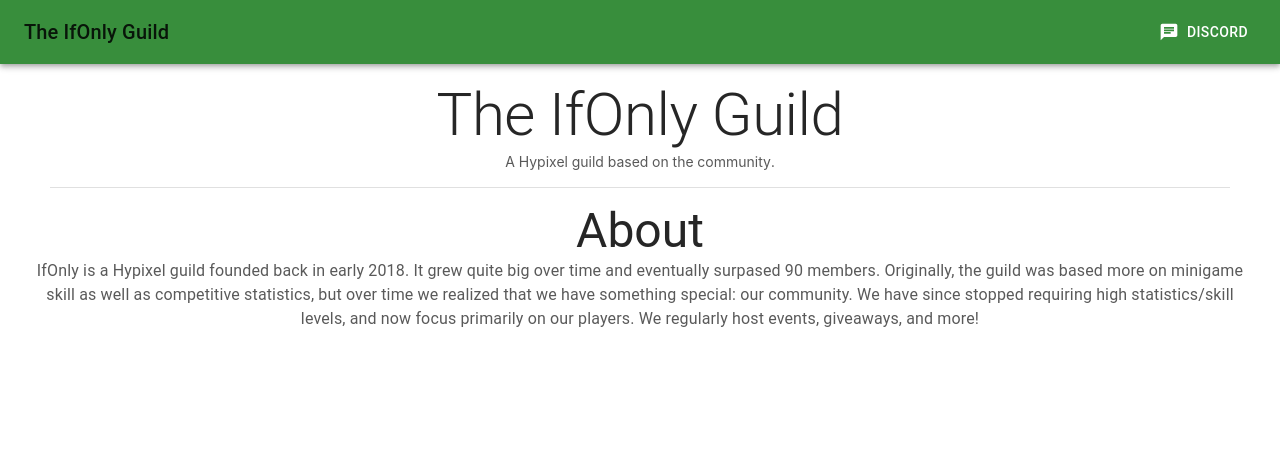
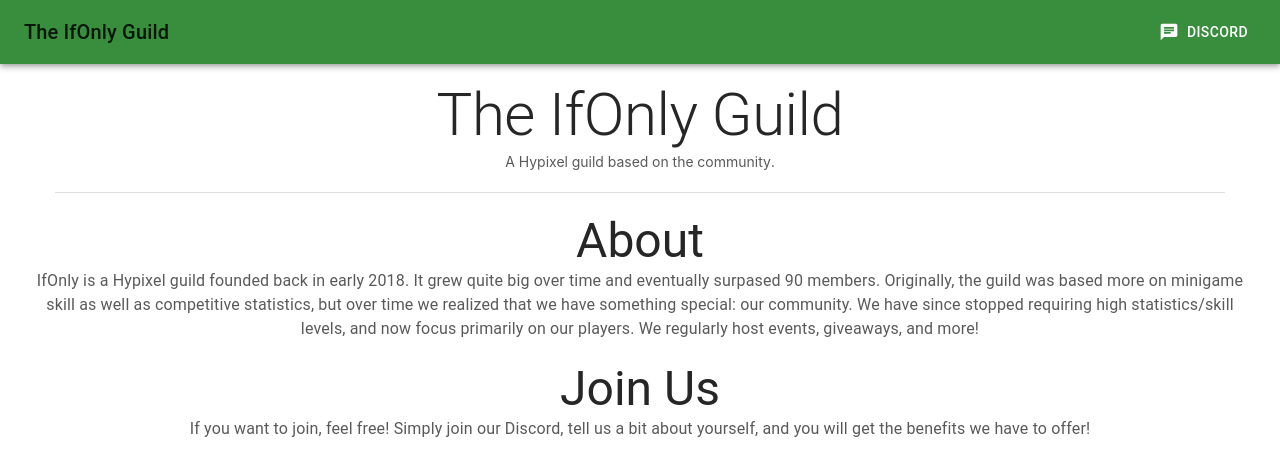
Before and after one commit to Vilagamer999/IfOnly-website-Repl.it-MIRROR, a React app: page / in a window 1280 px wide. Shown: the top 476 px of the page. Built offline with nearby package versions, Linux system fonts and the light colour scheme.

Commit message:
Join us section
Signed-off-by: Reece Dunham <me@rdil.rocks>

```diff
--- a/src/App.js
+++ b/src/App.js
@@ -59,7 +59,7 @@
                         </Typography>
                     </Centered>
                 </Grid>
-                <Divider style={{ margin: 15 }} />
+                <Divider style={{ margin: 20 }} />
                 <Grid container>
                     <Centered>
                         <Typography variant="h3">About</Typography>
@@ -81,6 +81,23 @@
                         </Typography>
                     </Centered>
                 </Grid>
+                <Grid container>
+                    <Centered>
+                        <Typography variant="h3" style={{ marginTop: 20 }}>
+                            Join Us
+                        </Typography>
+                    </Centered>
+                    <Centered>
+                        <Typography
+                            variant="body1"
+                            style={{ textAlign: "center" }}
+                        >
+                            If you want to join, feel free! Simply join our
+                            Discord, tell us a bit about yourself, and you will
+                            get the benefits we have to offer!
+                        </Typography>
+                    </Centered>
+                </Grid>
             </main>
         </ThemeProvider>
     )
```
